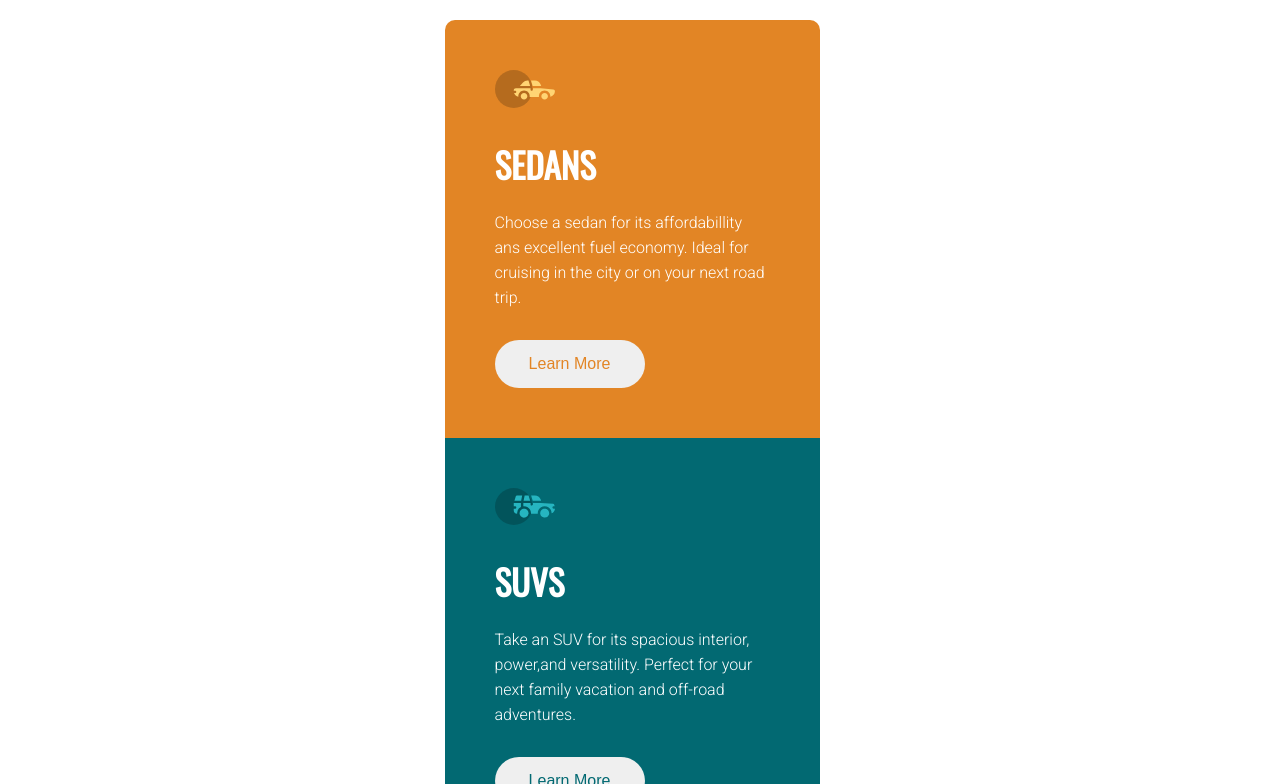
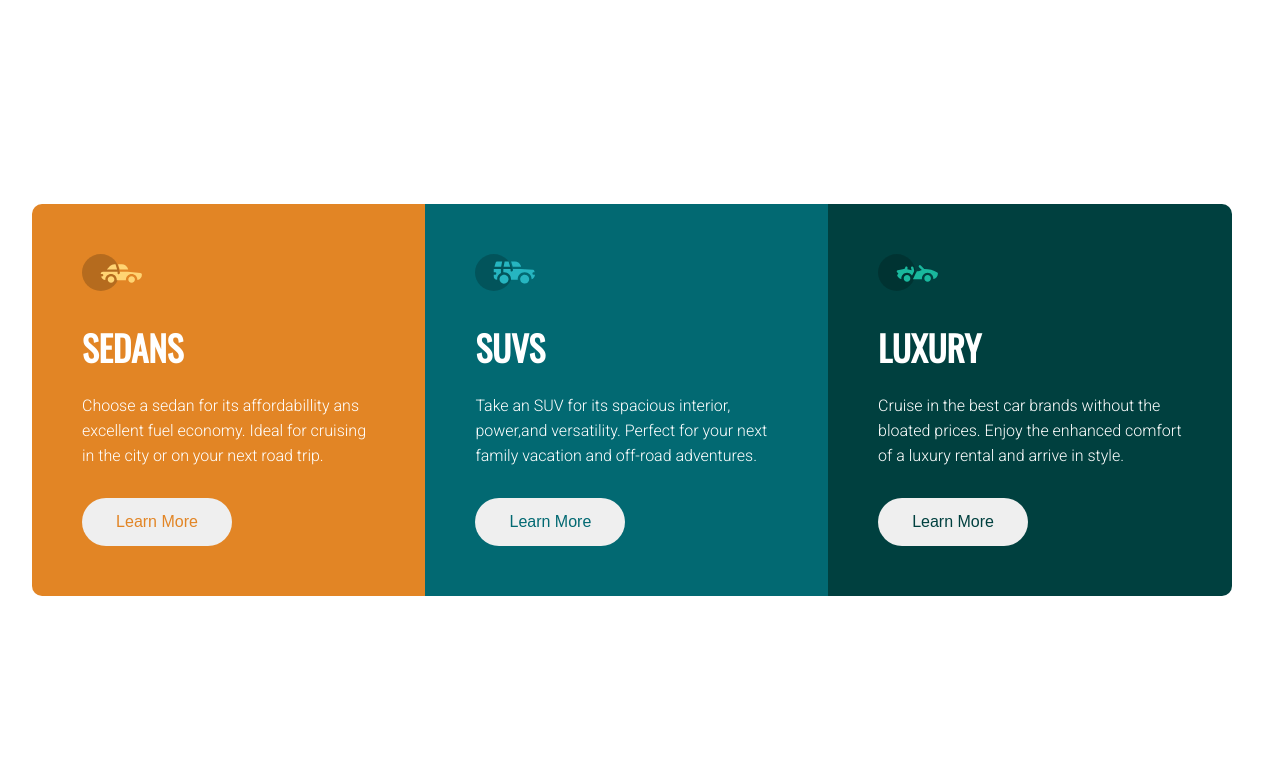
Before and after one commit to myrteza-labi/3-columns-junior, a React (Create React App) app: page / in a window 1536 px wide. Shown: the top 784 px of the page, without its empty margins (136-1399 px from the left). Built offline with nearby package versions, Linux system fonts and the light colour scheme.

Commit message:
responsive desktop +1440 px termine

```diff
--- a/src/Components/ColumnsContainer.css
+++ b/src/Components/ColumnsContainer.css
@@ -43,3 +43,10 @@
         min-width: 375px;
     }
 }
+@media screen and (min-width: 1440px) {
+    .ColumnsContainer {
+        flex-direction: row;
+        width: 1200px;
+        max-width: 1500px;
+    }
+}
--- a/src/index.css
+++ b/src/index.css
@@ -34,3 +34,8 @@ body {
       min-width: 375px;
   }
 }
+@media screen and (min-width: 1440px) {
+  body {
+     height: 100vh;
+  }
+}
```
